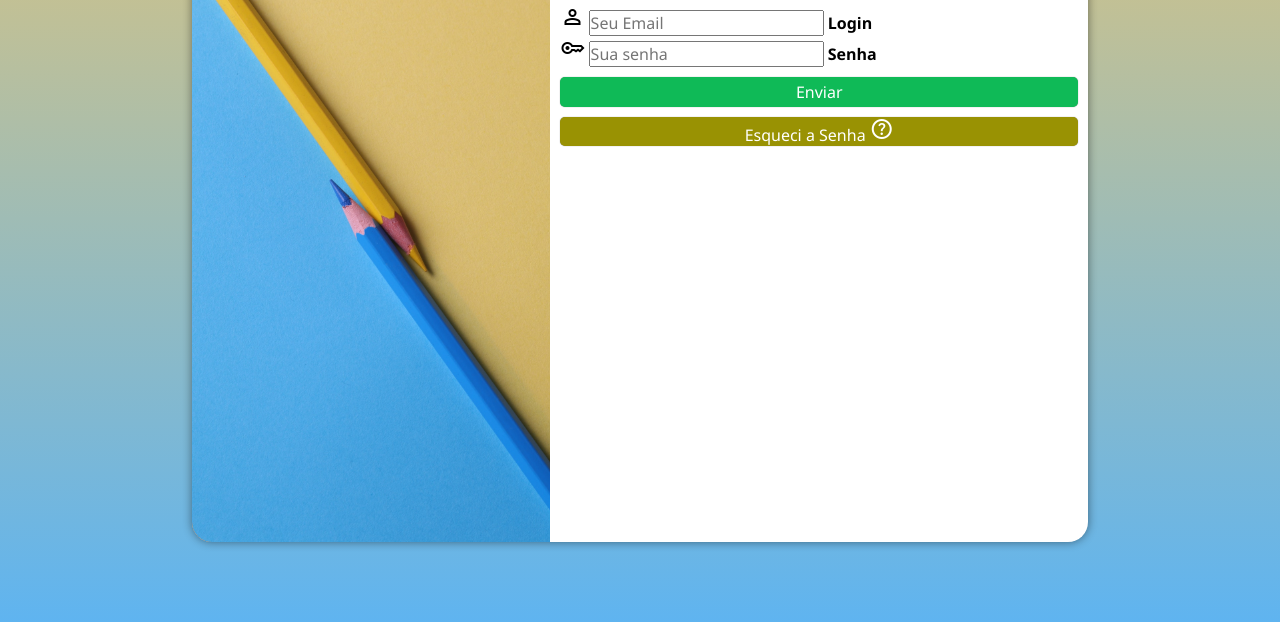
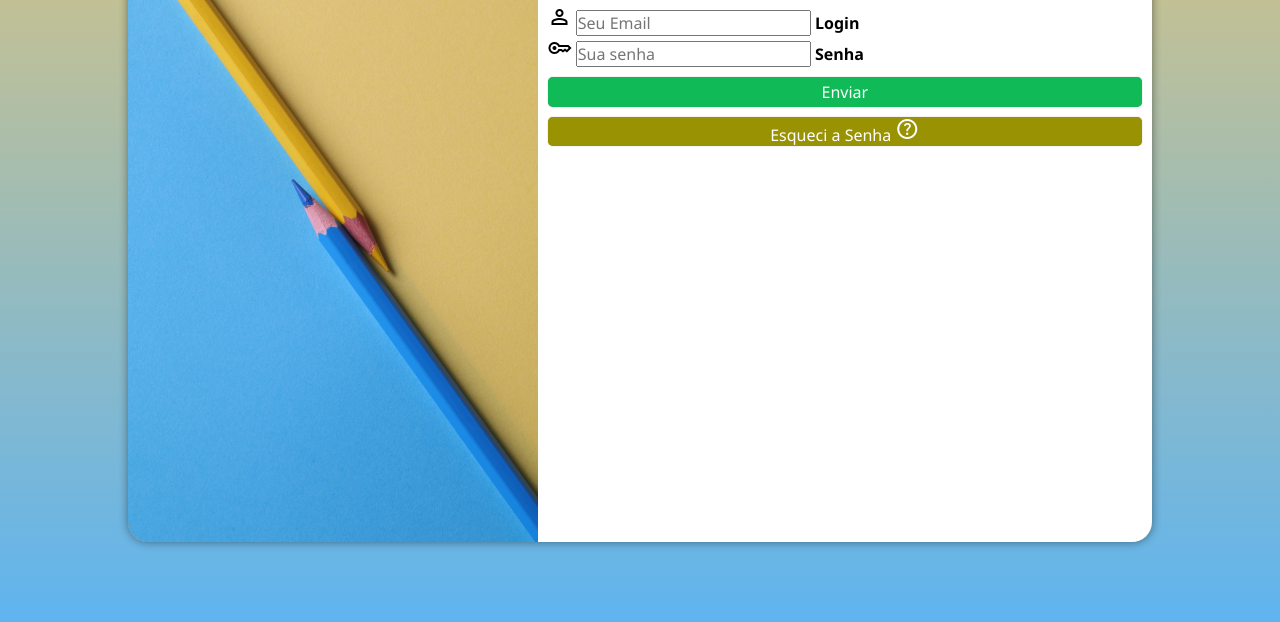
Before and after one commit to henriquestolle/projeto-login, a plain HTML site: page index.html in a window 1280 px wide. Shown: the part 178-800 px from the top of the page. Drawn offline with nearby package versions, Linux system fonts and the light colour scheme.

Commit message:
update estilos

```diff
--- a/estilos/media-query.css
+++ b/estilos/media-query.css
@@ -68,7 +68,7 @@ Grandes Telas: acima de 1200px
 /* Tela Deitada */
 @media screen and (orientation:landscape) {
     section#login {
-        width: 70vw;
+        width: 80vw;
         height: 80vh;
     }
 
--- a/estilos/style.css
+++ b/estilos/style.css
@@ -36,7 +36,7 @@ section#login {
     overflow: hidden;
 
     background-color: white;
-    width: 260px;
+    width: 310px;
     height: 530px;
     border-radius: 20px;
     box-shadow: 0 0 10px rgba(0, 0, 0, 0.453);
```
